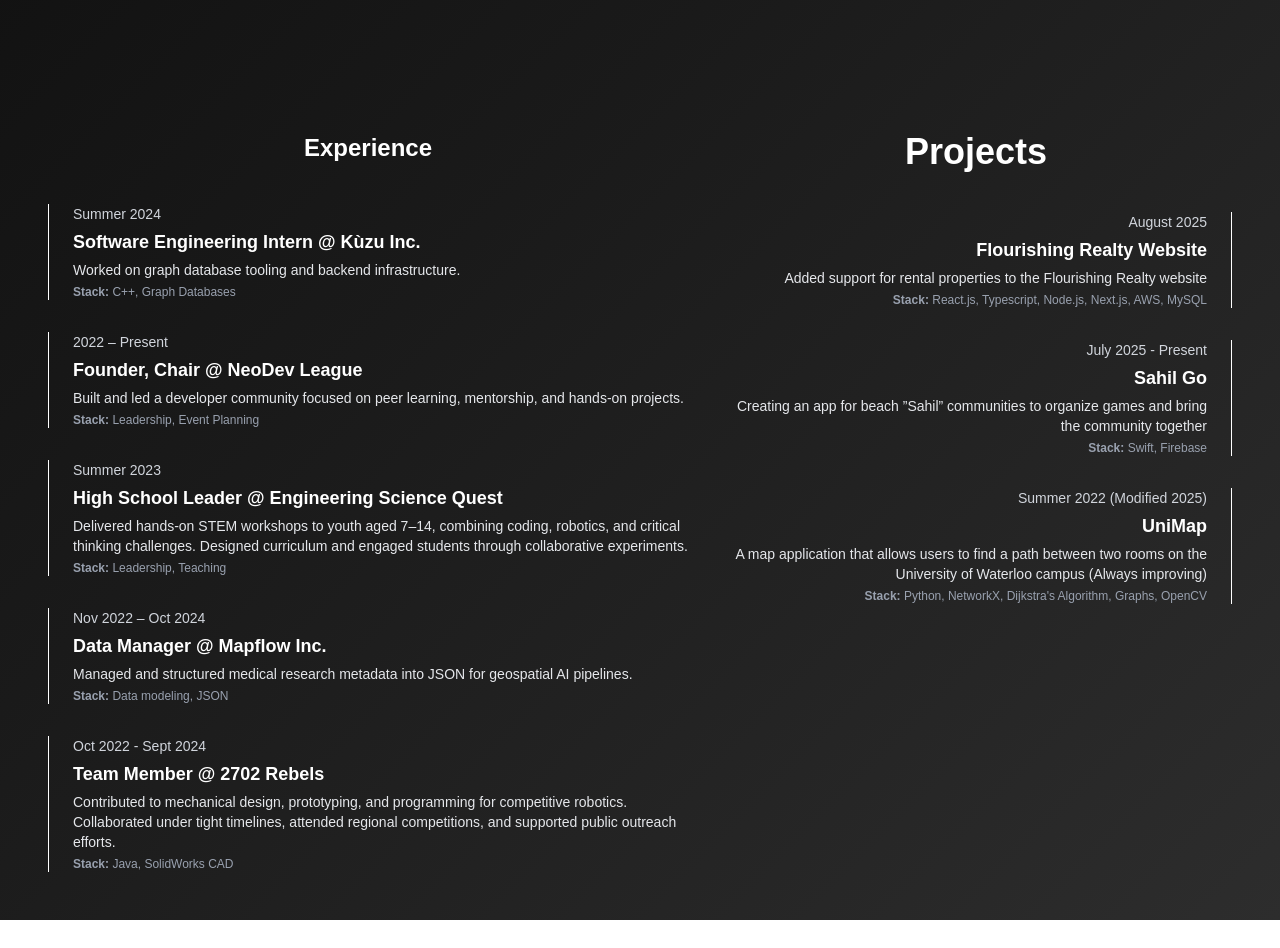
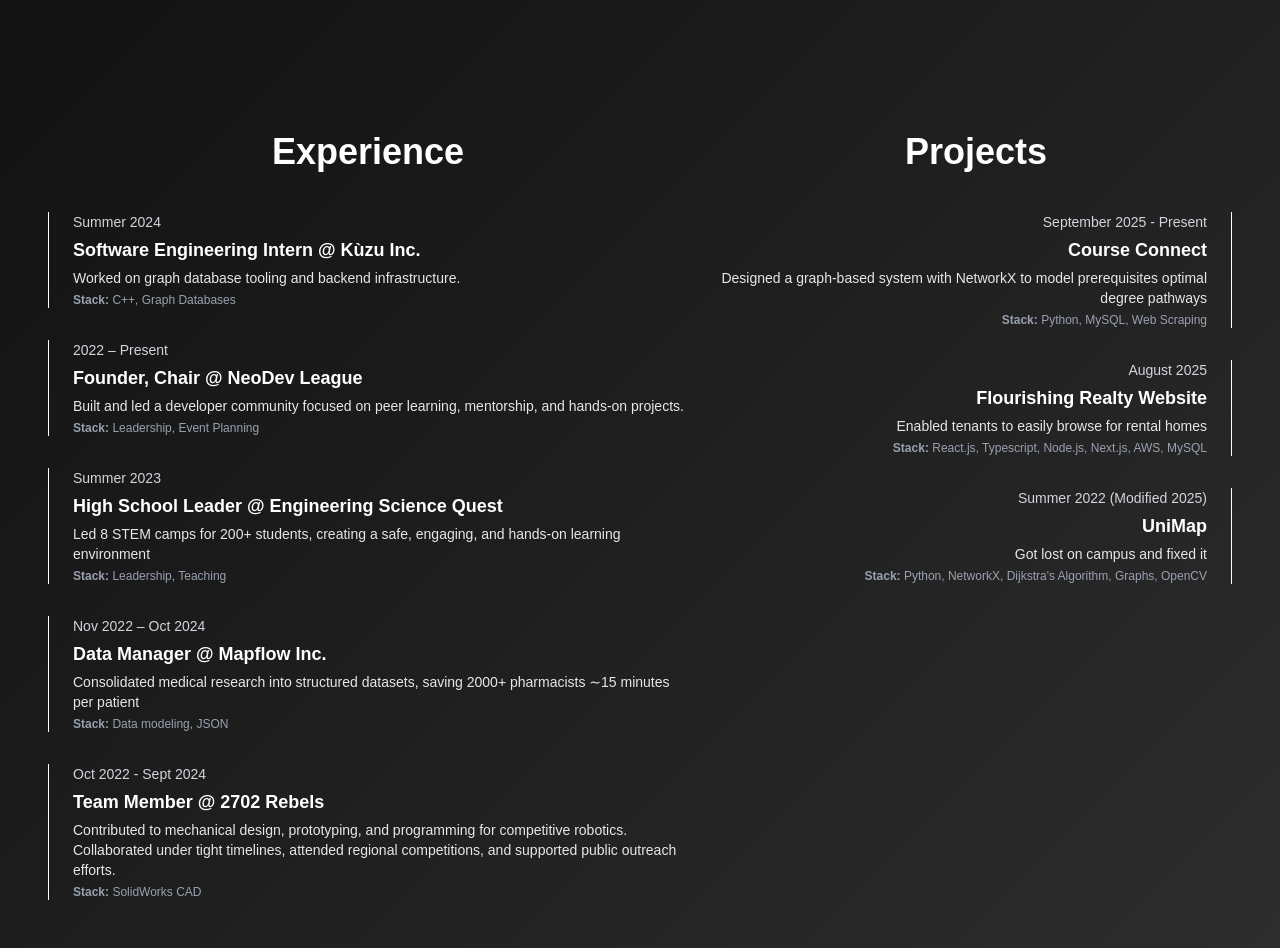
Before and after one commit to hamzakammar/hamzakammar, a Next.js app: page / in a window 1280 px wide. Shown: the part 780-1728 px from the top of the page. Before the commit the page ends 1700 px from the top, so only its background shows below. Built offline with nearby package versions, Linux system fonts and the light colour scheme.

Commit message:
feat(frontend): Added new project, switched resume, fixed UI

```diff
--- a/src/app/experience.tsx
+++ b/src/app/experience.tsx
@@ -20,14 +20,14 @@ const experiences = [
     title: 'High School Leader',
     company: 'Engineering Science Quest',
     date: 'Summer 2023',
-    description: 'Delivered hands-on STEM workshops to youth aged 7–14, combining coding, robotics, and critical thinking challenges. Designed curriculum and engaged students through collaborative experiments.',
+    description: 'Led 8 STEM camps for 200+ students, creating a safe, engaging, and hands-on learning environment',
     tech: ['Leadership', 'Teaching']
   },
   {
     title: 'Data Manager',
     company: 'Mapflow Inc.',
     date: 'Nov 2022 – Oct 2024',
-    description: 'Managed and structured medical research metadata into JSON for geospatial AI pipelines.',
+    description: 'Consolidated medical research into structured datasets, saving 2000+ pharmacists ∼15 minutes per patient',
     tech: ['Data modeling', 'JSON',]
   },
   {
@@ -35,14 +35,14 @@ const experiences = [
     company: '2702 Rebels',
     date: 'Oct 2022 - Sept 2024',
     description: 'Contributed to mechanical design, prototyping, and programming for competitive robotics. Collaborated under tight timelines, attended regional competitions, and supported public outreach efforts.',
-    tech: ["Java", "SolidWorks CAD"]
+    tech: ["SolidWorks CAD"]
   }
 ];
 
 export default function Experience() {
   return (
     <div id="experience" className="max-w-2xl ml-8 px-4 py-12 text-white">
-      <h1 className="text-2xl font-bold mb-10 text-center text-gold">Experience</h1>
+      <h1 className="text-2xl font-bold mb-10 text-center text-gold text-4xl">Experience</h1>
       <div className="space-y-8">
         {experiences.map((exp, idx) => (
           <div
--- a/src/app/intro.tsx
+++ b/src/app/intro.tsx
@@ -33,11 +33,15 @@ export default function Intro({ onIntroComplete }: IntroProps) {
                     <div className="text-center text-gray-400 mt-4 h-12 flex items-center justify-center">
                         <TypeAnimation
                             sequence={[
-                                "Founder",
+                                "Student",
                                 1000,
                                 "Builder",
                                 1000,
                                 "Engineer",
+                                1000,
+                                "Problem Solver",
+                                1000,
+                                "Learner",
                                 1000
                             ]}
                             wrapper="div"
--- a/src/app/page.tsx
+++ b/src/app/page.tsx
@@ -26,7 +26,7 @@ export default function Home() {
         <WorkingOn trigger={workingOnTrigger} />
       </div>
     </div>
-    <div className="flex">
+    <div className="flex justify-between w-full">
       <Experience />
       <Projects />
     </div>
--- a/src/app/projects.tsx
+++ b/src/app/projects.tsx
@@ -2,35 +2,36 @@
 import React from 'react';
 
 const projects = [
-
+	{
+		title: 'Course Connect',
+		date: 'September 2025 - Present',
+		link: '',
+		description:
+			'Designed a graph-based system with NetworkX to model prerequisites optimal degree pathways',
+		tech: ['Python', 'MySQL', 'Web Scraping'],
+	},
 	{
 		title: 'Flourishing Realty Website',
 		date: 'August 2025',
 		link: 'https://flourishing.homes',
-    description: 'Added support for rental properties to the Flourishing Realty website',
+		description: 'Enabled tenants to easily browse for rental homes',
 		tech: ['React.js', 'Typescript', 'Node.js', 'Next.js', 'AWS', 'MySQL'],
-  },
-  {
-    title: 'Sahil Go',
-    date: 'July 2025 - Present',
-    link: '',
-    description: 'Creating an app for beach ”Sahil” communities to organize games and bring the community together',
-    tech: ['Swift', 'Firebase'],
 	},
 	{
 		title: 'UniMap',
 		date: 'Summer 2022 (Modified 2025)',
 		link: 'https://github.com/hamzakammar/UniMap',
-    description: 'A map application that allows users to find a path between two rooms on the University of Waterloo campus (Always improving)',
-    tech: ['Python', 'NetworkX', 'Dijkstra\'s Algorithm', 'Graphs', 'OpenCV'],
+		description: 'Got lost on campus and fixed it',
+		tech: ['Python', 'NetworkX', "Dijkstra's Algorithm", 'Graphs', 'OpenCV'],
 	},
-
 ];
 
 export default function Projects() {
 	return (
 		<div className="max-w-2xl mr-8 px-4 py-12 text-white text-right">
-      <h1 className="text-2xl font-bold mb-10 text-center text-gold text-4xl">Projects</h1>
+			<h1 className="text-2xl font-bold mb-10 text-center text-gold text-4xl">
+				Projects
+			</h1>
 			<div className="space-y-8">
 				{projects.map((exp, idx) => (
 					<div
@@ -38,8 +39,11 @@ export default function Projects() {
 						className="relative pr-6 border-r border-gold/40 transition-all duration-300 hover:text-gold hover:scale-110 cursor-pointer group"
 					>
 						<div className="absolute w-3 h-3 bg-gold rounded-full -right-1.5 top-1.5 transition-all duration-300 group-hover:bg-white group-hover:scale-150"></div>
-            <div className="mb-1 text-sm text-gray-300 group-hover:text-gold">{exp.date}</div>
+						<div className="mb-1 text-sm text-gray-300 group-hover:text-gold">
+							{exp.date}
+						</div>
 						<h2 className="text-lg font-semibold text-white group-hover:text-gold">
+							{exp.link ? (
 								<a
 									href={exp.link}
 									target="_blank"
@@ -48,9 +52,16 @@ export default function Projects() {
 								>
 									{exp.title}
 								</a>
+							) : (
+								<span>{exp.title}</span>
+							)}
 						</h2>
-            <p className="text-sm text-gray-200 mt-1 group-hover:text-gold">{exp.description}</p>
-            <p className="text-xs text-gray-400 mt-1 group-hover:text-gold"><strong>Stack:</strong> {exp.tech.join(', ')}</p>
+						<p className="text-sm text-gray-200 mt-1 group-hover:text-gold">
+							{exp.description}
+						</p>
+						<p className="text-xs text-gray-400 mt-1 group-hover:text-gold">
+							<strong>Stack:</strong> {exp.tech.join(', ')}
+						</p>
 					</div>
 				))}
 			</div>
```
Also changed, not shown: 1 other file (tests, documents, lock files or other folders). Lines whose indentation alone changed are shown as unchanged.
